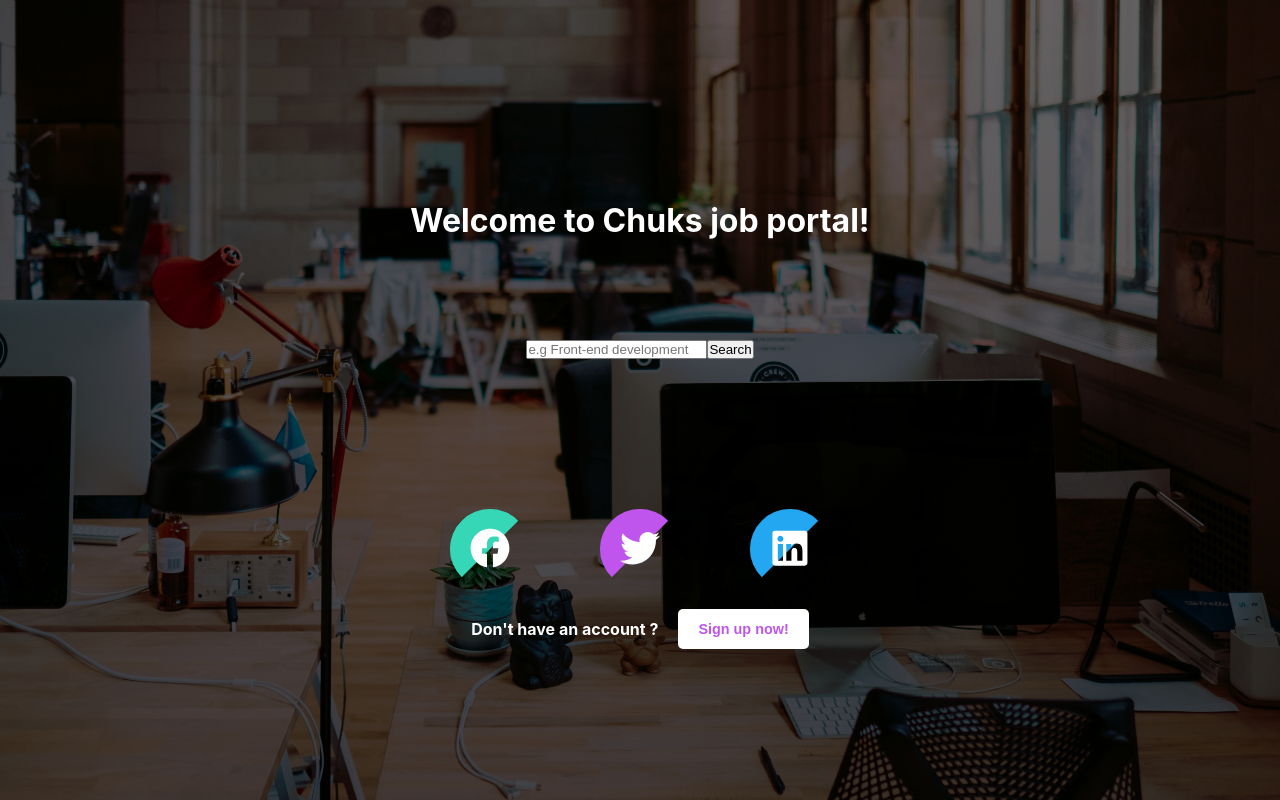
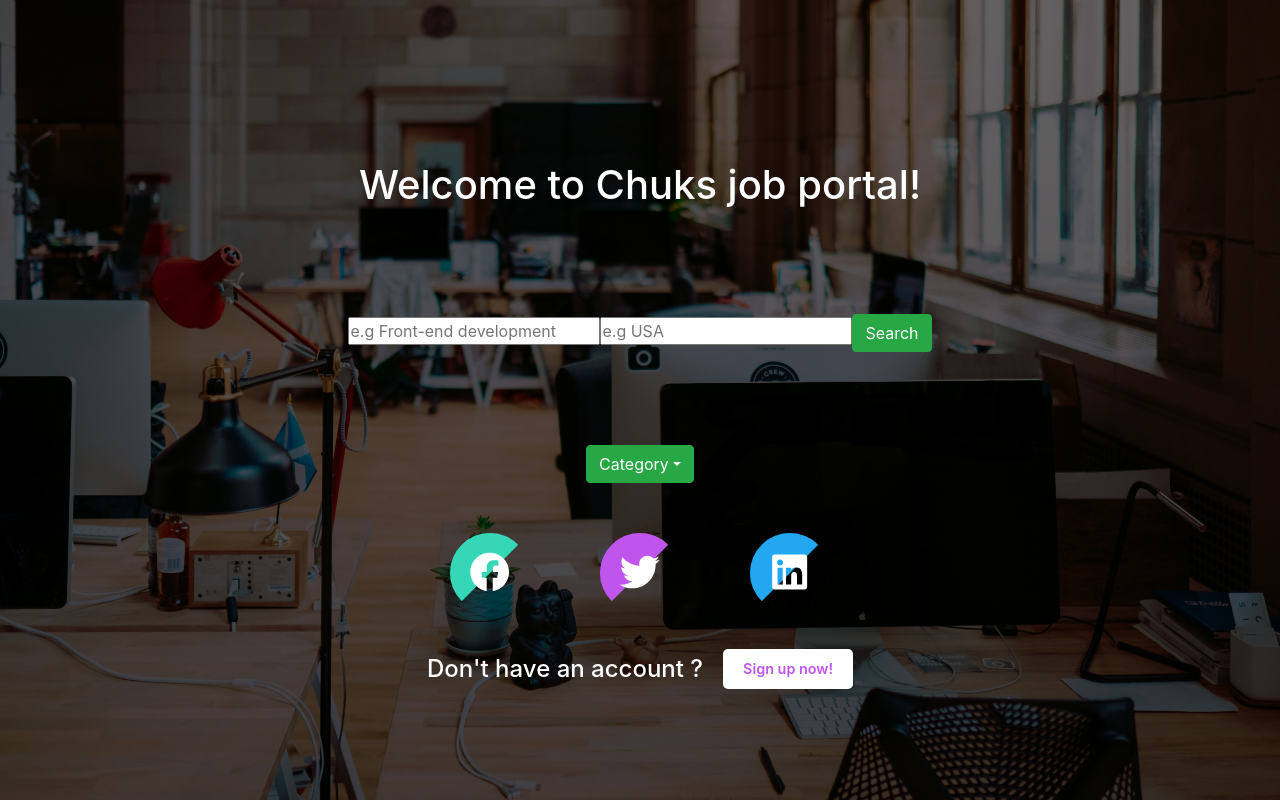
Before and after one commit to roxana-florea/Job-portal, a React (Create React App) app: page / in a window 1280 px wide. Built offline with nearby package versions, Linux system fonts and the light colour scheme.

Commit message:
first commit search-nav

```diff
--- a/package.json
+++ b/package.json
@@ -12,7 +12,9 @@
     "@testing-library/react": "^11.2.2",
     "@testing-library/user-event": "^12.2.2",
     "axios": "^0.21.0",
+    "bootstrap": "^4.5.3",
     "react": "^17.0.1",
+    "react-bootstrap": "^1.4.0",
     "react-dom": "^17.0.1",
     "react-scripts": "4.0.1",
     "web-vitals": "^0.2.4"
--- a/public/index.html
+++ b/public/index.html
@@ -24,6 +24,12 @@
       work correctly both with client-side routing and a non-root public URL.
       Learn how to configure a non-root public URL by running `npm run build`.
     -->
+    <link
+  rel="stylesheet"
+  href="https://maxcdn.bootstrapcdn.com/bootstrap/4.5.0/css/bootstrap.min.css"
+  integrity="sha384-9aIt2nRpC12Uk9gS9baDl411NQApFmC26EwAOH8WgZl5MYYxFfc+NcPb1dKGj7Sk"
+  crossorigin="anonymous"
+/>
     <title>React App</title>
   </head>
   <body>
--- a/src/components/JobList.js
+++ b/src/components/JobList.js
@@ -1,54 +1,31 @@
 import React from 'react';
 import Axios from 'axios';
 import Job from './Job';
+import SearchNav from './SearchNav';
+
+
 class JobList extends React.Component {
     constructor(props) {
         super(props);
         this.state = {
-            keyword: '',
             jobsArray: []
         }
-        this.getJobs = this.getJobs.bind(this);
     }
 
-getJobs(){
-    Axios.get('https://remotive.io/api/remote-jobs')
-        .then(response => response.data)
-        .then(data => {
-            console.log(data)
+    getFilteredJobsListFromSearchNav = (filteredJobsArray) => {
         this.setState({
-                jobsArray: data.jobs
-            })
+            jobsArray: filteredJobsArray
         })
     }
-
-filterTitles = (ev)=>{
-    console.log(ev.target.value)
-    this.setState({keyword : ev.target.value})
-}
-
-// componentDidMount() {
-//     this.getJobs();
-// }
 
     render() {
         return (
             <div>
-            <input className="joblist--input" type="text" placeholder="e.g Front-end development" onChange={this.filterTitles}></input>
-            <button onClick={this.getJobs}>Search</button>
+               {/* Parent JobsList passes the function to SearchNav child:
+               "hey SearchNav" call api and filter and give me the result by calling this function */}
+                <SearchNav functionToCallForFilteredJobs={this.getFilteredJobsListFromSearchNav} />
                 {
-                this.state.jobsArray.filter((jobObject) => {
-                    if (this.state.keyword === '') {
-                        return jobObject;
-                    } else if (
-                        jobObject.title
-                            .toLowerCase()
-                            .includes(this.state.keyword.toLowerCase())
-                    ) {
-                        return jobObject;
-                    }
-                })
-                .map((jobObject) => {
+                    this.state.jobsArray.map((jobObject) => {
                         return (
                             <Job
                                 title={jobObject.title}
--- /dev/null
+++ b/src/components/SearchNav.js
@@ -0,0 +1,80 @@
+import React, { Component } from 'react';
+import Axios from 'axios';
+import Dropdown from 'react-bootstrap/Dropdown';
+import Form from 'react-bootstrap/Form';
+import Button from 'react-bootstrap/Button';
+
+
+
+
+
+
+class SearchNav extends Component {
+    constructor(props) {
+        super(props);
+        this.state = {
+            searchUserInput: '',
+            locationUserInput: '',
+            categoryUserChoice: 'Category'
+        }
+    }
+
+
+    filterByLocation = (jobs) => {
+        return jobs.filter(job => job.candidate_required_location.toLowerCase().includes(this.state.locationUserInput.toLowerCase()));
+    }
+
+    filterByCategory = (jobs) => {
+        return jobs.filter(job => job.category.includes(this.state.categoryUserChoice));
+    }
+
+    getJobsFromApiAndPassArrayToParentFunc = () => {
+        Axios.get('https://remotive.io/api/remote-jobs?limit=10&search=' + this.state.searchUserInput)
+            .then(response => response.data.jobs)
+            .then(jobs => this.filterByLocation(jobs))
+            .then(jobs => this.filterByCategory(jobs))
+            .then(jobs => {
+                //here SearchNav is calling the JobsList's
+                //function with the joblist array returned from the api and filtered
+                this.props.functionToCallForFilteredJobs(jobs);
+            })
+    }
+
+    getSearchUserInputOnChange = (ev) => {
+        this.setState({ searchUserInput: ev.target.value })
+    }
+
+    getLocationUserInputOnChange = (ev) => {
+        this.setState({ locationUserInput: ev.target.value })
+    }
+
+    getCategoryUserChoice = (ev) => {
+        this.setState ({ categoryUserChoice: ev })
+    }
+
+    render() {
+        return (<div>
+            <input className="joblist--input" type="text" placeholder="e.g Front-end development" onChange={this.getSearchUserInputOnChange}></input>
+            <input className="joblist--input" type="text" placeholder="e.g USA" onChange={this.getLocationUserInputOnChange}></input>
+
+            <Button variant="success" onClick={this.getJobsFromApiAndPassArrayToParentFunc}>Search</Button>
+
+
+
+
+            <Dropdown onSelect={this.getCategoryUserChoice}>
+                <Dropdown.Toggle variant="success" id="dropdown-basic" >
+                    {this.state.categoryUserChoice}
+  </Dropdown.Toggle>
+
+                <Dropdown.Menu>
+                    <Dropdown.Item eventKey="Software Development">Software Development</Dropdown.Item>
+                    <Dropdown.Item eventKey="Design">Design</Dropdown.Item>
+                    <Dropdown.Item eventKey="Human Resources">Human Resources</Dropdown.Item>
+                </Dropdown.Menu>
+            </Dropdown>
+        </div>);
+    }
+}
+
+export default SearchNav;
```
Also changed, not shown: 1 other file (tests, documents, lock files or other folders). Lines whose indentation alone changed are shown as unchanged.
